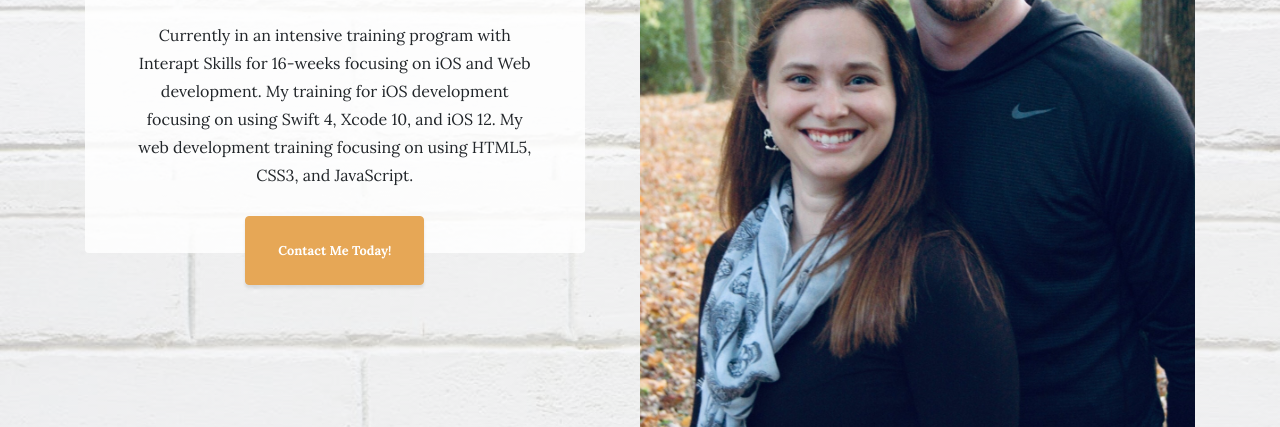
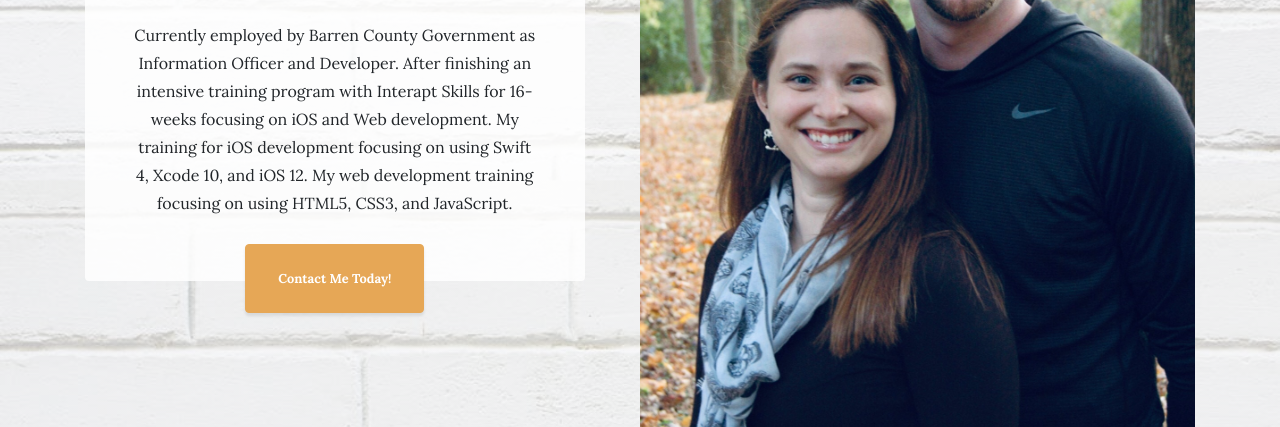
Before and after one commit to JamieCummings/JamieCummings.github.io, a website: page index.html in a window 1280 px wide. Shown: the part 673-1100 px from the top of the page. Drawn offline with Linux system fonts and the light colour scheme.

Commit message:
added new info

```diff
--- a/index.html
+++ b/index.html
@@ -72,7 +72,7 @@
               <span class="section-heading-upper">Jr Devloper</span>
               <span class="section-heading-lower">Jamie Cummings</span>
             </h2>
-            <p class="mb-3">Currently in an intensive training program with Interapt Skills for 16-weeks focusing on iOS and Web development. My training for iOS development focusing on using Swift 4, Xcode 10, and iOS 12. My web development training focusing on using HTML5, CSS3, and JavaScript.
+            <p class="mb-3">Currently employed by Barren County Government as Information Officer and Developer. After finishing an intensive training program with Interapt Skills for 16-weeks focusing on iOS and Web development. My training for iOS development focusing on using Swift 4, Xcode 10, and iOS 12. My web development training focusing on using HTML5, CSS3, and JavaScript.
             </p>
             <div class="intro-button mx-auto">
               <a class="btn btn-primary btn-xl" href="contact.html">Contact Me Today!</a>
```
Also changed, not shown: about.html (+1 -1 lines), 2 other files.
